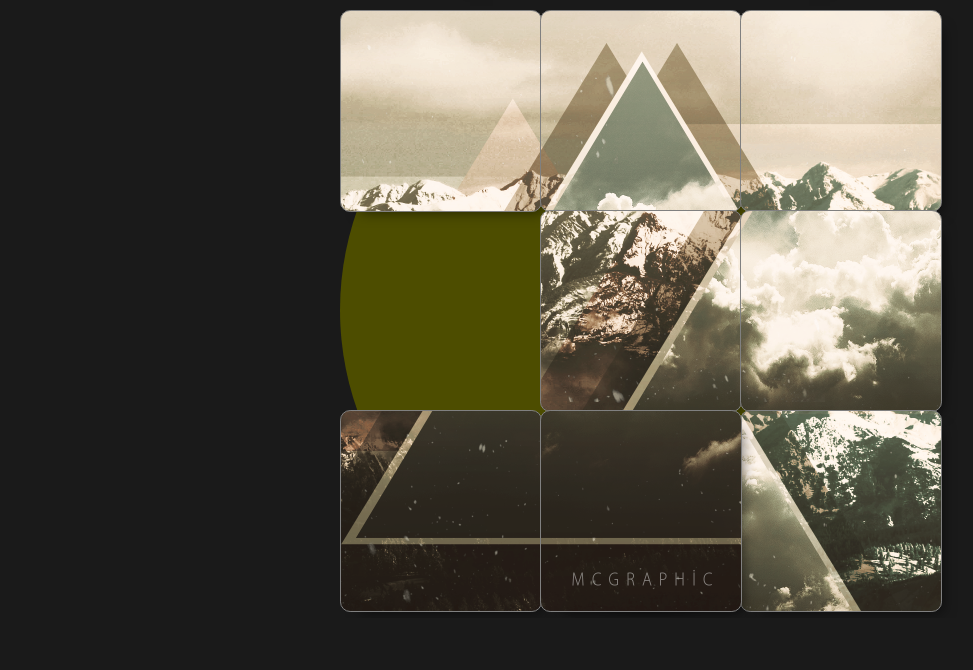
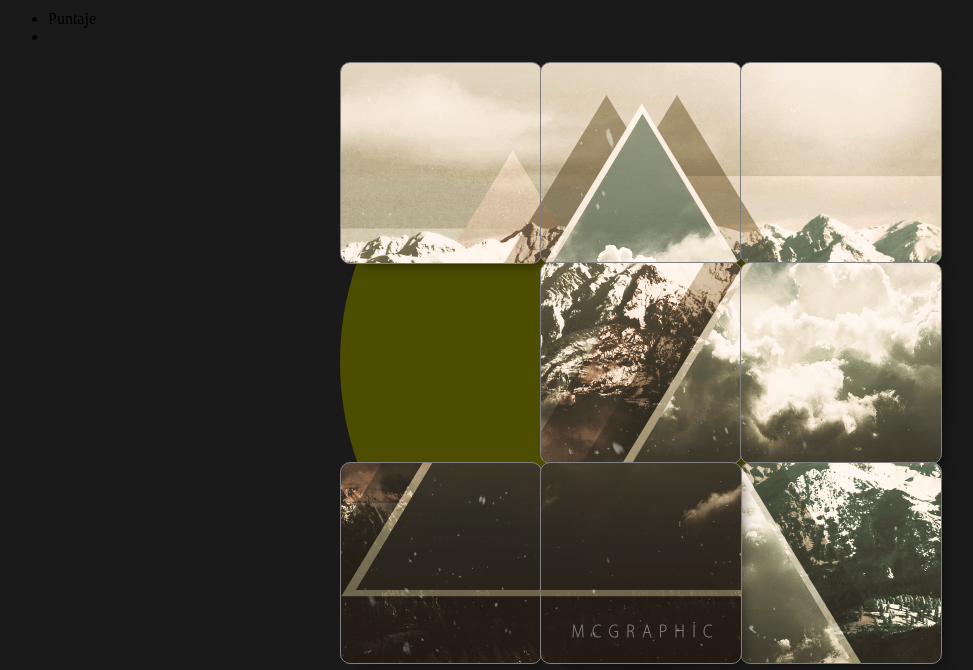
Before and after one commit to 98ruizmatias/98ruizmatias.github.io, a plain HTML site: page index.html in a window 1280 px wide. Shown: the part 183-853 px from the top of the page, without its empty margins (0-973 px from the left). Before the commit the page ends 801 px from the top, so only its background shows below. Drawn offline with nearby package versions, Linux system fonts and the light colour scheme.

Commit message:
Problem Solveds
Start to create the bar menu

```diff
--- a/index.html
+++ b/index.html
@@ -4,9 +4,12 @@
 		<title>Juego</title>
 		<meta charset="utf-8">
 
-		<!-- Linkeo de CSS -->
+		<!-- Linkeo de CSS y Estilos-->
 
 		<link rel="stylesheet" type="text/css" href="estilo/juego.css">
+
+		<link href="https://fonts.googleapis.com/css?family=Open+Sans" rel="stylesheet">
+
 
 		<!-- Linkeo de jQuery -->
 
@@ -20,6 +23,13 @@
 	<body>
 
 	<h1>Prism Arcade</h1>
+
+	<ul>
+		<li>Puntaje</li>
+		<li></li>
+
+	</ul>
+
 	<!-- Juego -->
 
 		<div id="juego">
```
